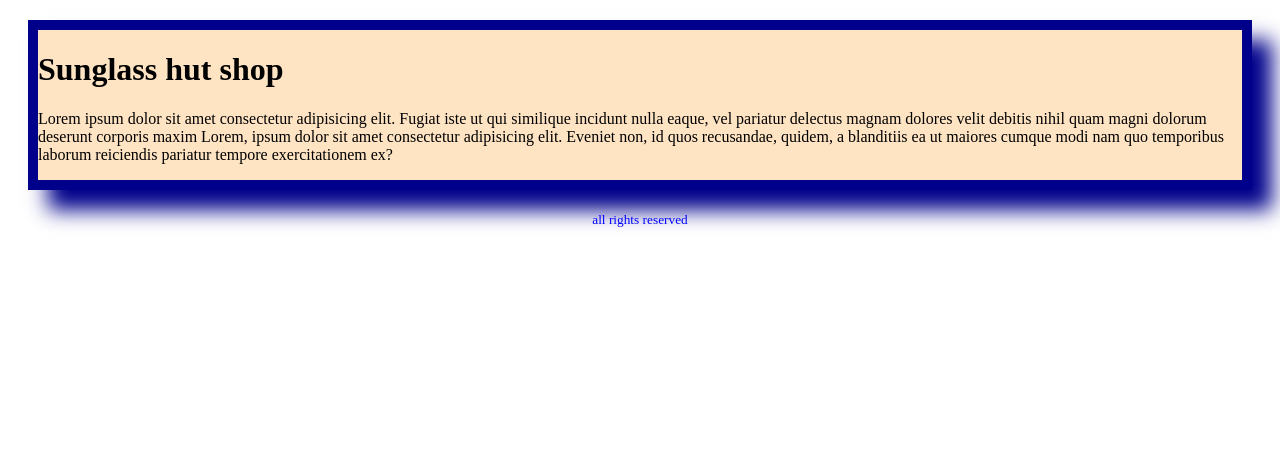
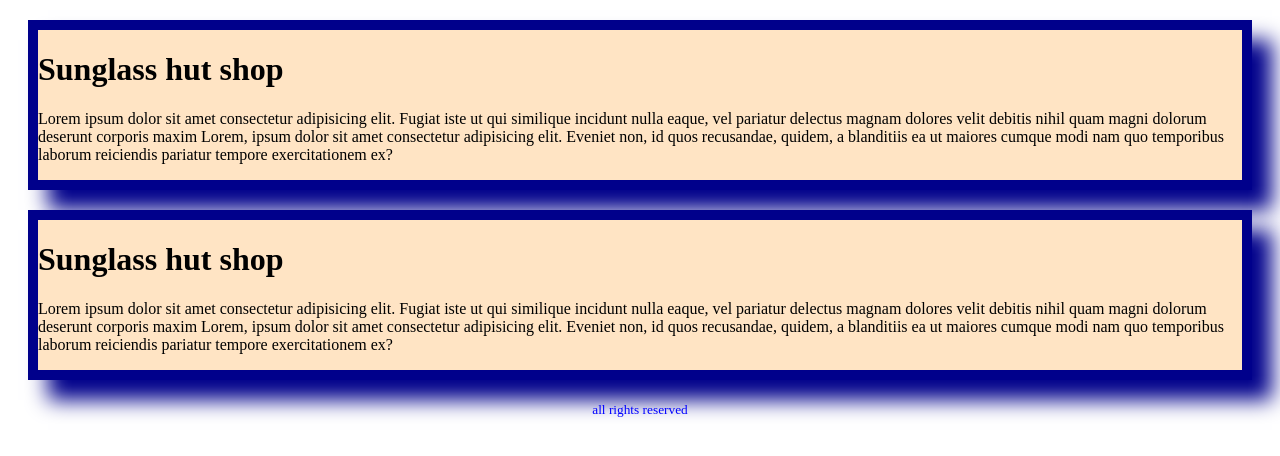
Before and after one commit to NayeemMazumder/sunglass-hut, a plain HTML site: page index.html in a window 1280 px wide. Drawn offline with Linux system fonts and the light colour scheme.

Commit message:
added code by nayeem twice

```diff
--- a/index.html
+++ b/index.html
@@ -34,6 +34,13 @@
         </p>
         </div>
 
+        <div class="div_style">
+        <h1>Sunglass hut shop</h1>
+        <p>Lorem ipsum dolor sit amet consectetur adipisicing elit. Fugiat iste ut qui similique incidunt nulla eaque, vel pariatur delectus magnam dolores velit debitis nihil quam magni dolorum deserunt corporis maxim
+        Lorem, ipsum dolor sit amet consectetur adipisicing elit. Eveniet non, id quos recusandae, quidem, a blanditiis ea ut maiores cumque modi nam quo temporibus laborum reiciendis pariatur tempore exercitationem ex?
+        </p>
+        </div>
+
     </main>
 
     <footer>
```
